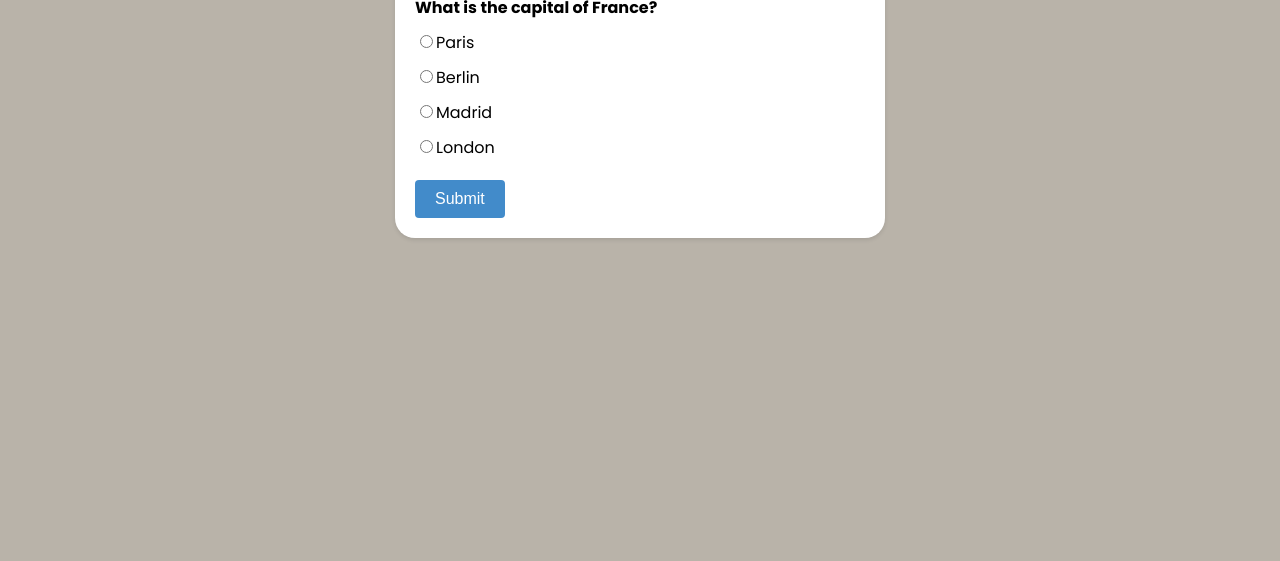
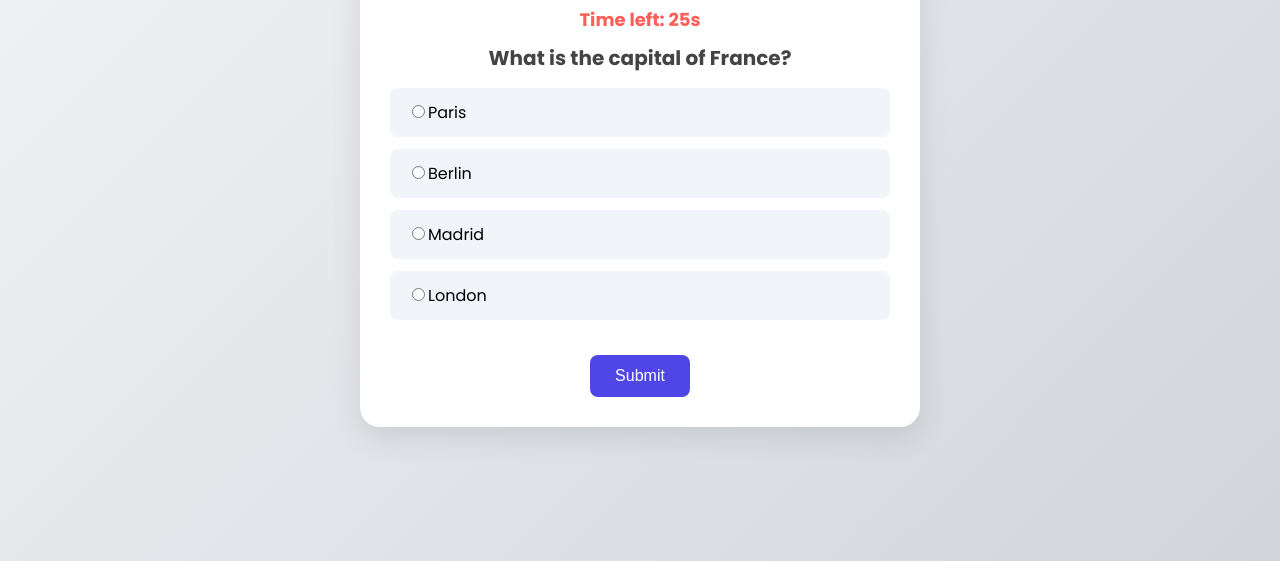
Before and after one commit to shubhlc194/quiz-app, a plain HTML site: page index.html in a window 1280 px wide. Shown: the part 239-800 px from the top of the page. Drawn offline with Linux system fonts and the light colour scheme.

Commit message:
add style

```diff
--- a/index.html
+++ b/index.html
@@ -7,8 +7,6 @@
 <body>
   <div class="container">
     <h1>Quiz App</h1>
-
-    <!-- 🔥 Timer container -->
     <div id="timer" style="font-weight: bold; margin-bottom: 10px;"></div>
 
     <div id="quiz"></div>
@@ -18,7 +16,8 @@
     <button id="retry" class="button hide">Retry</button>
     <button id="showAnswer" class="button hide">Show Answer</button>
   </div>
-
+   <footer>
+   </footer>
   <script src="script.js"></script>
 </body>
 </html>
--- a/style.css
+++ b/style.css
@@ -2,61 +2,108 @@
 
 body {
   font-family: 'Poppins', sans-serif;
-  background: #b9b3a9;
+  background: linear-gradient(135deg, #f3f4f6, #d1d5db);
   display: flex;
   justify-content: center;
+  align-items: center;
+  height: 100vh;
+  margin: 0;
+
 }
 
 .container {
-  width: 450px;
-  padding: 20px;
-  margin-top: 80px;
-  background-color: #fff;
-  box-shadow: 0 2px 4px rgba(0, 0, 0, 0.1);
+  width: 90%;
+  max-width: 500px;
+  padding: 30px;
+  background-color: #ffffff;
+  box-shadow: 0 10px 30px rgba(0, 0, 0, 0.1);
   border-radius: 20px;
+  animation: fadeIn 0.6s ease-in-out;
+  text-align: center;
+}
+
+@keyframes fadeIn {
+  from {
+    opacity: 0;
+    transform: translateY(30px);
+  }
+  to {
+    opacity: 1;
+    transform: translateY(0);
+  }
 }
 
 h1 {
-  text-align: center;
+  margin-bottom: 20px;
+  font-size: 28px;
+  color: #333;
+}
+
+#timer {
+  font-weight: bold;
+  font-size: 18px;
+  color: #ff5e57;
+  margin-bottom: 20px;
 }
 
 .question {
-  font-weight: bold;
-  margin-bottom: 10px;
+  font-weight: 600;
+  font-size: 20px;
+  margin-bottom: 15px;
+  color: #444;
 }
 
 .options {
-  margin-bottom: 20px;
+  margin-bottom: 25px;
+  text-align: left;
 }
 
 .option {
   display: block;
-  margin-bottom: 10px;
+  background: #f1f5f9;
+  padding: 10px 15px;
+  border-radius: 8px;
+  margin-bottom: 12px;
+  cursor: pointer;
+  transition: background 0.3s ease, transform 0.2s ease;
+  border: 2px solid transparent;
+}
+
+.option:hover {
+  background: #e2e8f0;
+  transform: scale(1.02);
+}
+
+.option.selected {
+  background: #cbd5e1;
+  border-color: #94a3b8;
 }
 
 .button {
-  display: inline-block;
-  padding: 10px 20px;
-  background-color: #428bca;
+  padding: 12px 25px;
+  background-color: #4f46e5;
   color: #fff;
   border: none;
+  font-size: 16px;
+  font-weight: 500;
+  border-radius: 8px;
   cursor: pointer;
-  font-size: 16px;
-  border-radius: 4px;
-  transition: background-color 0.3s;
-  margin-right: 10px;
+  margin: 10px 5px 0 5px;
+  transition: background-color 0.3s ease, transform 0.2s ease;
 }
 
 .button:hover {
-  background-color: #3071a9;
+  background-color: #4338ca;
+  transform: translateY(-2px);
 }
 
 .result {
-  text-align: center;
   margin-top: 20px;
-  font-weight: bold;
+  font-size: 20px;
+  color: #10b981;
+  font-weight: 600;
 }
 
-.hide{
+.hide {
   display: none;
 }
```
